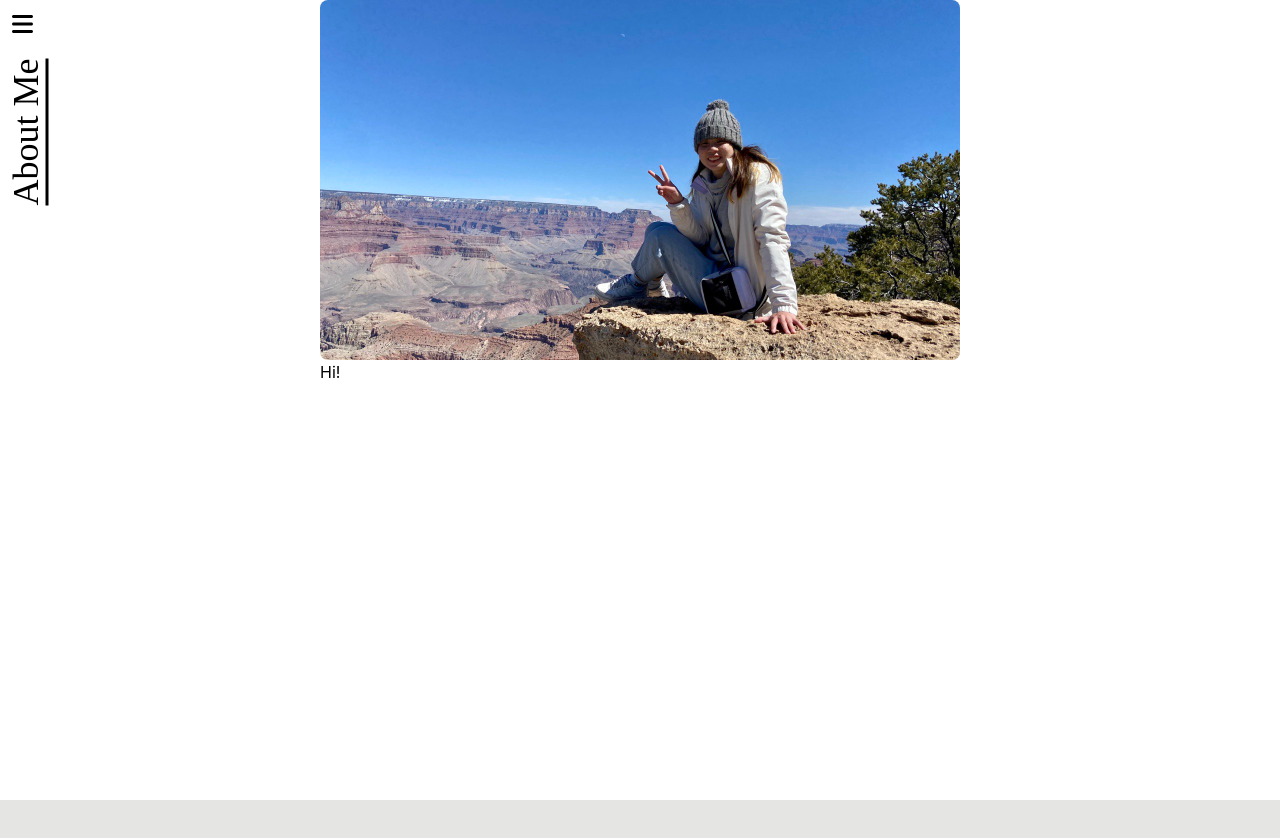
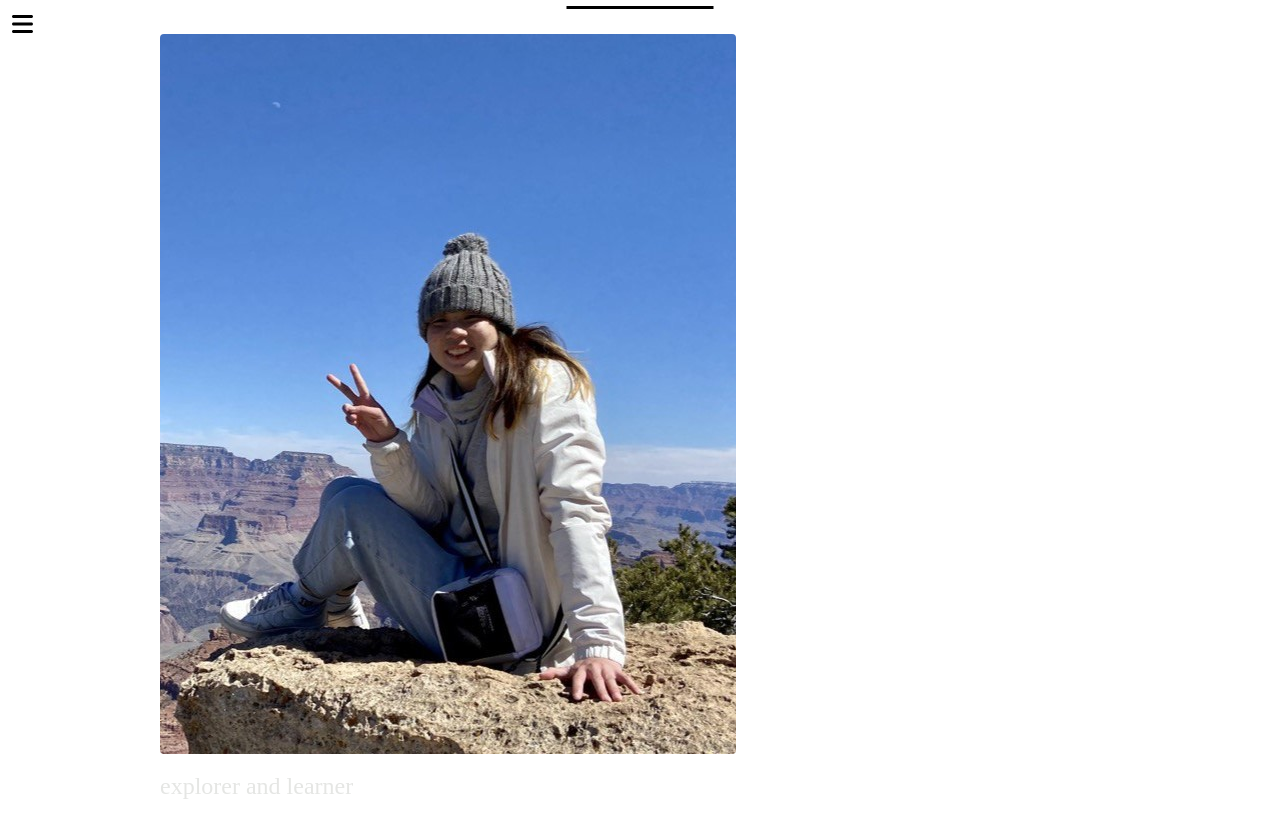
Before and after one commit to kayweeee/kayweeee.github.io, a React (Create React App) app: page /aboutme in a window 1280 px wide. Shown: the top 838 px of the page. After the commit the page ends 800 px from the top, so only its background shows below. Built offline with nearby package versions, Linux system fonts and the light colour scheme.

Commit message:
aboutme first page

```diff
--- a/src/About.jsx
+++ b/src/About.jsx
@@ -4,24 +4,25 @@ function About () {
 
     return(
         <>
-        <div className="h-screen w-screen">
-            <p className="-rotate-90 absolute top-28 -left-12
-            text-3xl md:text-4xl underline underline-offset-8 font-display">About Me</p>
-            <div className="grid grid-cols-4">
-                <div className="col-span-2 col-start-2">
+        <div className="snap-y snap-mandatory h-screen overflow-scroll">
+            <div className="snap-start h-screen w-screen flex flex-col justify-center items-center gap-4">
+                <p className="
+                text-xl md:text-4xl underline underline-offset-8 font-display pb-3">About Me</p>
+                <div className=" w-3/4 ">
                     <img src={pic1}
-                    className="img-fluid rounded-lg"
+                    className="rounded"
                     />
                 </div>
-                <div className="col-start-2">
-                    Hi!
+                <div className="w-3/4">
+                    <p className="text-2xl text-grey font-display pb-2">explorer and learner</p>
+                    <p className="text-md">hi! welcome to my website, where i document my journey  to becoming a full-stack software engineer. </p>
                 </div>
             </div>
 
+            <div className="snap-start h-screen flex flex-col justify-center items-center bg-grey">
+                <p>Education</p>
+            </div>
         </div>
-
-        <div className="h-screen bg-grey"></div>
-
         </>
     )
 }
```
Also changed, not shown: src/images/me1.jpg, src/images/me2.jpg (added).
